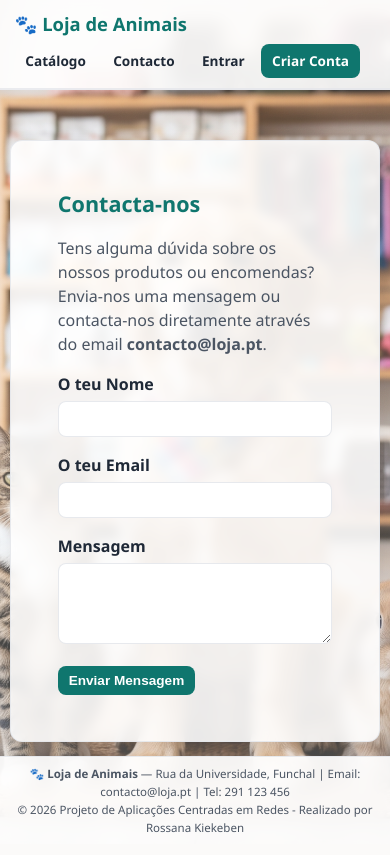
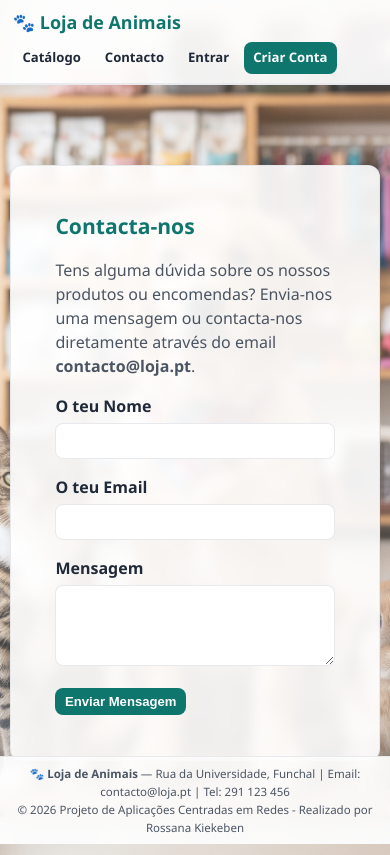
Before and after one commit to RossanaKK/Projeto-Loja-de-Animais, a Laravel app: page /contacto in a window 390 px wide. Before the commit the page ends 833 px from the top, so only its background shows below. Run offline with Laravel 12, Linux system fonts and the light colour scheme.

Commit message:
Retificação do estilo

```diff
--- a/public/css/style.css
+++ b/public/css/style.css
@@ -3,7 +3,7 @@
     --cor-primaria-hover: #115e59;
     --cor-secundaria: #f59e0b;
     --cor-fundo: #faf8f5;
-    --cor-cartao: rgba(255, 255, 255, 0.88);
+    --cor-cartao: rgba(255, 255, 255, 0.9);
     --cor-texto: #1f2937;
     --cor-texto-suave: #4b5563;
     --cor-borda: rgba(229, 231, 235, 0.9);
@@ -53,7 +53,7 @@ body {
     top: 0;
     left: 0;
     width: 100%;
-    background-color: rgba(255, 255, 255, 0.9);
+    background-color: rgba(255, 255, 255, 0.92);
     backdrop-filter: blur(8px);
     border-bottom: 2px solid rgba(229, 231, 235, 0.8);
     z-index: 1000;
@@ -199,7 +199,7 @@ body {
 }
 
 .input-pesquisa {
-    flex: 1 1 220px;
+    flex: 1 1 240px;
     min-width: 0;
     padding: 10px 12px;
     border: 1px solid #cbd5e1;
@@ -300,7 +300,6 @@ body {
 
 .tabela-loja {
     width: 100%;
-    min-width: 540px;
     border-collapse: collapse;
 }
 
@@ -319,6 +318,17 @@ body {
 
 .tabela-loja tbody tr:last-child td {
     border-bottom: none;
+}
+
+.tabela-loja img,
+.tabela-loja img.thumb-produto,
+.tabela-loja td img {
+    width: 50px !important;
+    height: 50px !important;
+    max-width: 50px !important;
+    object-fit: cover !important;
+    border-radius: 6px;
+    display: block;
 }
 
 .col-acoes {
@@ -346,14 +356,6 @@ body {
     font-weight: 600;
     cursor: pointer;
     padding: 0;
-}
-
-.thumb-produto {
-    width: 50px;
-    height: 50px;
-    object-fit: cover;
-    border-radius: 6px;
-    display: block;
 }
 
 .link-produto {
@@ -399,61 +401,64 @@ body {
 /* RESPONSIVIDADE PARA TELEMÓVEL */
 @media (max-width: 768px) {
     body {
-        padding-top: 130px;
-        padding-bottom: 82px;
+        padding-top: 155px;
+        padding-bottom: 84px;
         background-attachment: scroll;
     }
 
     .app-wrapper {
-        min-height: calc(100vh - 212px);
-        padding: 0.65rem;
+        min-height: calc(100vh - 239px);
+        padding: 0.6rem;
     }
 
     .navbar-container {
-        padding: 0.6rem 0.9rem;
-        gap: 0.45rem;
+        padding: 0.55rem 0.8rem;
+        gap: 0.4rem;
     }
 
     .brand-logo {
-        font-size: 1.15rem;
+        font-size: 1.12rem;
     }
 
     .nav-links {
-        gap: 0.35rem;
+        gap: 0.3rem;
     }
 
     .nav-links a,
     .btn-loja,
     .button {
-        font-size: 0.85rem;
-        padding: 0.42rem 0.68rem;
+        font-size: 0.82rem;
+        padding: 0.38rem 0.6rem;
     }
 
     .container-loja {
-        padding: 0.9rem;
+        padding: 0.8rem;
     }
 
     .container-loja h1 {
-        font-size: 1.35rem;
+        font-size: 1.32rem;
     }
 
     .tabela-loja {
-        min-width: 480px;
+        min-width: 560px;
     }
 
     .tabela-loja th,
     .tabela-loja td {
         padding: 8px 7px;
-        font-size: 0.86rem;
+        font-size: 0.84rem;
     }
 
-    .thumb-produto {
-        width: 42px;
-        height: 42px;
+    .tabela-loja img,
+    .tabela-loja img.thumb-produto,
+    .tabela-loja td img {
+        width: 42px !important;
+        height: 42px !important;
+        max-width: 42px !important;
     }
 
     .footer-loja {
         font-size: 0.72rem;
-        padding: 0.4rem 0.6rem;
+        padding: 0.4rem 0.55rem;
     }
 }
```
